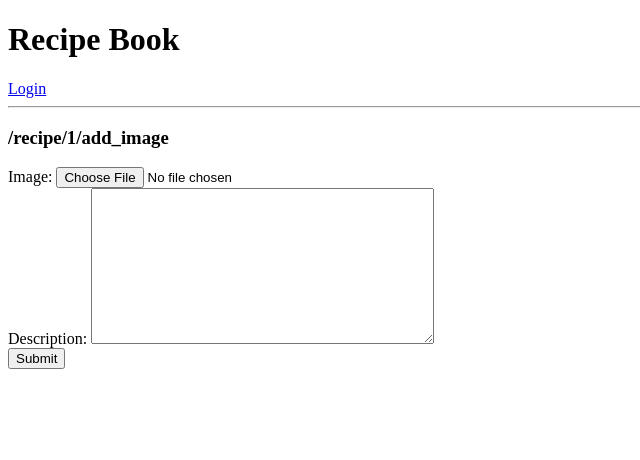
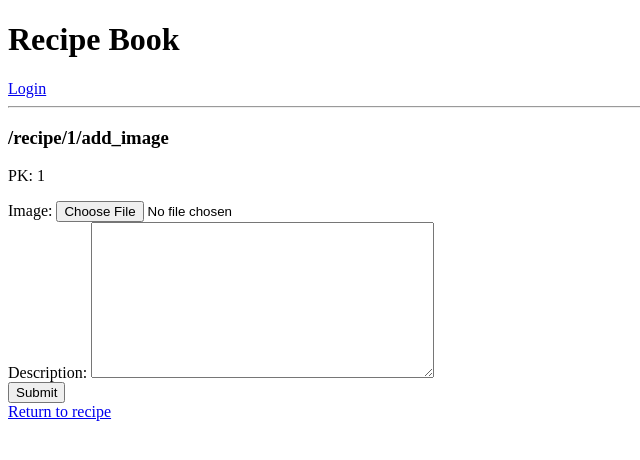
Before and after one commit to KinoSlzrr/recipiebook-salazar-joaquinalonzo, a Django app: page /recipe/1/add_image in a window 1280 px wide. Shown: the top 460 px of the page, without its empty margins (0-640 px from the left). Run offline with Django 5.2, Linux system fonts and the light colour scheme.

Commit message:
Attached pk to context of add image

```diff
--- a/recipebook/ledger/models.py
+++ b/recipebook/ledger/models.py
@@ -22,7 +22,11 @@ class Recipe(models.Model):
         return self.name
 
     def get_absolute_url(self):
-        return reverse('ledger:recipe-detail', args=[self.pk])
+        return reverse(
+            'ledger:recipe-detail',
+            args=[self.pk],
+            kwargs={"pk": self.pk}
+        )
 
 
 class RecipeIngredient(models.Model):
--- a/recipebook/ledger/templates/home/recipe_add_image.html
+++ b/recipebook/ledger/templates/home/recipe_add_image.html
@@ -3,9 +3,13 @@
 {% block title %}Add Recipe Image{% endblock %}
 
 {% block content %}
+    <p>PK: {{ pk }}</p>
+
     <form method="POST" enctype="multipart/form-data">
         {% csrf_token %}
         {{ form }}
         <button type="submit">Submit</button>
     </form>
+
+    <a href="{% url 'ledger:recipe-detail' pk=pk %}">Return to recipe</a>
 {% endblock %}
--- a/recipebook/ledger/views.py
+++ b/recipebook/ledger/views.py
@@ -2,6 +2,7 @@ from django.views.generic.list import ListView
 from django.views.generic.detail import DetailView
 from django.views.generic.edit import CreateView
 from django.contrib.auth.mixins import LoginRequiredMixin
+from django.urls import reverse_lazy
 
 from .models import Recipe, RecipeImage
 from .forms import RecipeForm, RecipeImageForm
@@ -30,3 +31,10 @@ class RecipeImageCreateView(CreateView):
     template_name = 'home/recipe_add_image.html'
     redirect_field_name = 'accounts/login'
     form_class = RecipeImageForm
+    success_url = 'ledger:recipe-detail'
+
+    def get_context_data(self, **kwargs):
+        ctx = super().get_context_data(**kwargs)
+        ctx['form'] = RecipeImageForm()
+        ctx['pk'] = self.kwargs['pk']
+        return ctx
```
